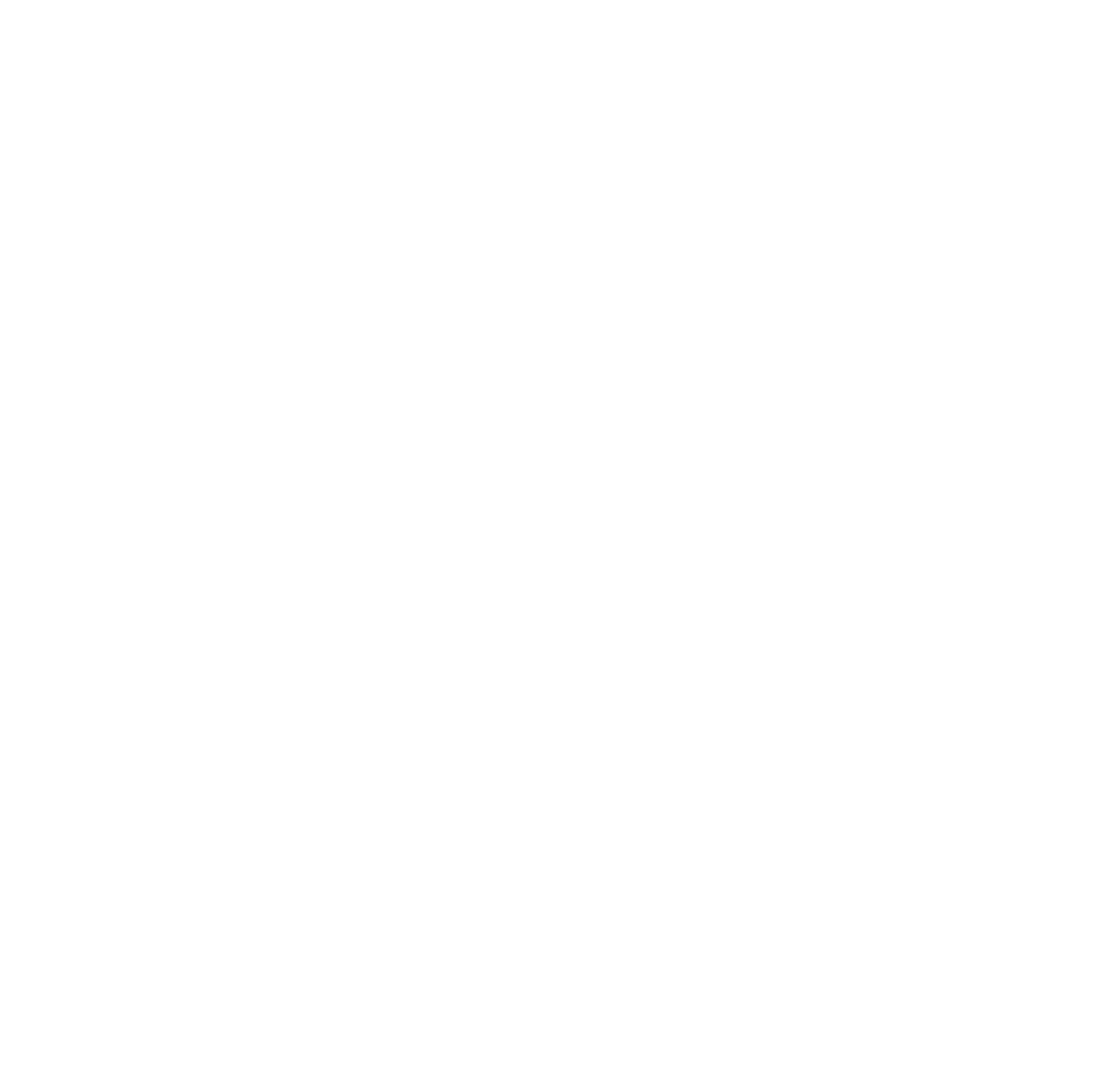
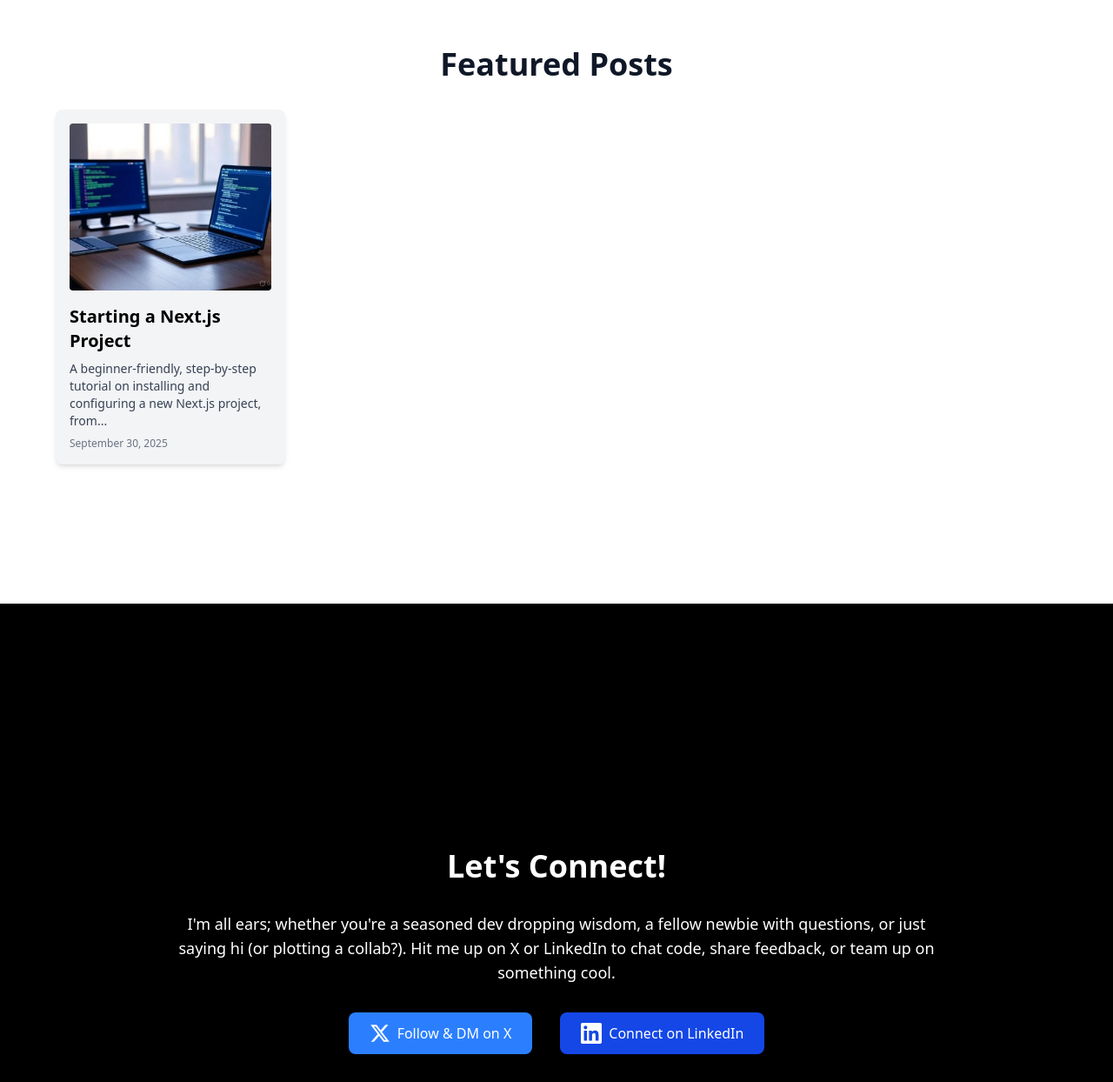
Before and after one commit to chandra-lindy/chandra-lindy.com, a Next.js app: page / in a window 1280 px wide. Shown: the part 1706-2950 px from the top of the page at 87% size. Before the commit the page ends 1600 px from the top, so only its background shows below. Built offline with nearby package versions, Linux system fonts and the light colour scheme.

Commit message:
add featured posts and cta section

```diff
--- a/src/app/page.tsx
+++ b/src/app/page.tsx
@@ -1,11 +1,15 @@
 import Hero from '../components/Hero';
 import About from '../components/About';
+import FeaturedPosts from '../components/FeaturedPosts';
+import CTASection from '../components/CTASection';
 
 export default function Home() {
   return (
     <>
       <Hero />
       <About />
+      <FeaturedPosts />
+      <CTASection />
     </>
   );
 }
--- /dev/null
+++ b/src/components/CTASection.tsx
@@ -0,0 +1,47 @@
+export default function CTASection() {
+  return (
+    <div className="bg-black h-screen flex items-center px-8 text-white">
+      <div className="max-w-4xl mx-auto text-center">
+        <h2 className="text-4xl font-bold mb-8">Let&apos;s Connect!</h2>
+        <p className="text-lg mb-8">
+          I&apos;m all ears; whether you&apos;re a seasoned dev dropping wisdom,
+          a fellow newbie with questions, or just saying hi (or plotting a
+          collab?). Hit me up on X or LinkedIn to chat code, share feedback, or
+          team up on something cool.
+        </p>
+        <div className="flex justify-center space-x-8">
+          <a
+            href="https://x.com/ChandraLindy"
+            className="flex items-center px-6 py-3 bg-blue-500 text-white rounded-lg hover:bg-blue-600 transition"
+            target="_blank"
+            rel="noopener noreferrer"
+          >
+            <svg
+              viewBox="0 0 24 24"
+              className="w-6 h-6 mr-2"
+              fill="currentColor"
+            >
+              <path d="M18.244 2.25h3.308l-7.227 8.26 8.502 11.24H16.17l-5.214-6.817L4.99 21.75H1.68l7.73-8.835L1.254 2.25H8.08l4.713 6.231zm-1.161 17.52h1.833L7.084 4.126H5.117z" />
+            </svg>
+            Follow & DM on X
+          </a>
+          <a
+            href="https://linkedin.com/in/chandra-lindy"
+            className="flex items-center px-6 py-3 bg-blue-700 text-white rounded-lg hover:bg-blue-800 transition"
+            target="_blank"
+            rel="noopener noreferrer"
+          >
+            <svg
+              viewBox="0 0 24 24"
+              className="w-6 h-6 mr-2"
+              fill="currentColor"
+            >
+              <path d="M20.447 20.452h-3.554v-5.569c0-1.328-.027-3.037-1.852-3.037-1.853 0-2.136 1.445-2.136 2.939v5.667H9.351V9h3.414v1.561h.046c.477-.9 1.637-1.85 3.37-1.85 3.601 0 4.267 2.37 4.267 5.455v6.286zM5.337 7.433c-1.144 0-2.063-.926-2.063-2.065 0-1.138.92-2.063 2.063-2.063 1.14 0 2.064.925 2.064 2.063 0 1.139-.925 2.065-2.064 2.065zm1.782 13.019H3.555V9h3.564v11.452zM22.225 0H1.771C.792 0 0 .774 0 1.729v20.542C0 23.227.792 24 1.771 24h20.451C23.2 24 24 23.227 24 22.271V1.729C24 .774 23.2 0 22.222 0h.003z" />
+            </svg>
+            Connect on LinkedIn
+          </a>
+        </div>
+      </div>
+    </div>
+  );
+}
--- /dev/null
+++ b/src/components/FeaturedPosts.tsx
@@ -0,0 +1,19 @@
+import { getAllPosts } from '../lib/posts';
+import PostCard from './PostCard';
+
+export default function FeaturedPosts() {
+  const posts = getAllPosts().slice(0, 4); // Display up to 4 featured posts
+
+  return (
+    <div className="bg-white h-screen flex items-center px-8">
+      <div className="max-w-6xl mx-auto">
+        <h2 className="text-4xl font-bold text-center mb-8 text-gray-900">Featured Posts</h2>
+        <div className="grid grid-cols-1 md:grid-cols-2 lg:grid-cols-4 gap-8">
+          {posts.map((post) => (
+            <PostCard key={post.slug} post={post} />
+          ))}
+        </div>
+      </div>
+    </div>
+  );
+}
--- /dev/null
+++ b/src/components/PostCard.tsx
@@ -0,0 +1,26 @@
+import Link from 'next/link';
+import Image from 'next/image';
+import { Post } from '../lib/posts';
+
+interface PostCardProps {
+  post: Post;
+}
+
+export default function PostCard({ post }: PostCardProps) {
+  const imageUrl = `/images/blog/${post.slug}/${post.slug}-main-image.webp`;
+  const excerpt = post.description.length > 100 ? post.description.substring(0, 100) + '...' : post.description;
+  const formattedDate = new Date(post.date).toLocaleDateString('en-US', { year: 'numeric', month: 'long', day: 'numeric' });
+
+  return (
+    <Link href={`/blog/${post.slug}`} className="block">
+      <div className="bg-gray-100 p-4 rounded-lg shadow-md hover:shadow-lg transition">
+        <div className="relative w-full h-48 mb-4">
+          <Image src={imageUrl} alt={post.title} fill className="object-cover rounded" />
+        </div>
+        <h3 className="text-xl font-semibold mb-2">{post.title}</h3>
+        <p className="text-gray-700 text-sm mb-2">{excerpt}</p>
+        <p className="text-gray-500 text-xs">{formattedDate}</p>
+      </div>
+    </Link>
+  );
+}
--- a/src/content/posts/starting-a-nextjs-project.md
+++ b/src/content/posts/starting-a-nextjs-project.md
@@ -1,10 +1,10 @@
 ---
 title: Starting a Next.js Project
 date: "2025-09-30"
-description: "A step-by-step guide to creating and setting up a new Next.js project from installation to development ready."
+description: "A beginner-friendly, step-by-step tutorial on installing and configuring a new Next.js project, from setup to development-ready."
 ---
 
-![start-next-js-project-main-image.webp](/images/blog/starting-a-nextjs-project/start-next-js-project-main-image.webp)
+![starting-a-nextjs-project-main-image.webp](/images/blog/starting-a-nextjs-project/starting-a-nextjs-project-main-image.webp)
 
 #### Prerequisites
 
```
Also changed, not shown: public/images/blog/starting-a-nextjs-project/starting-a-nextjs-project-main-image.webp (renamed from public/images/blog/starting-a-nextjs-project/start-next-js-project-main-image.webp).
